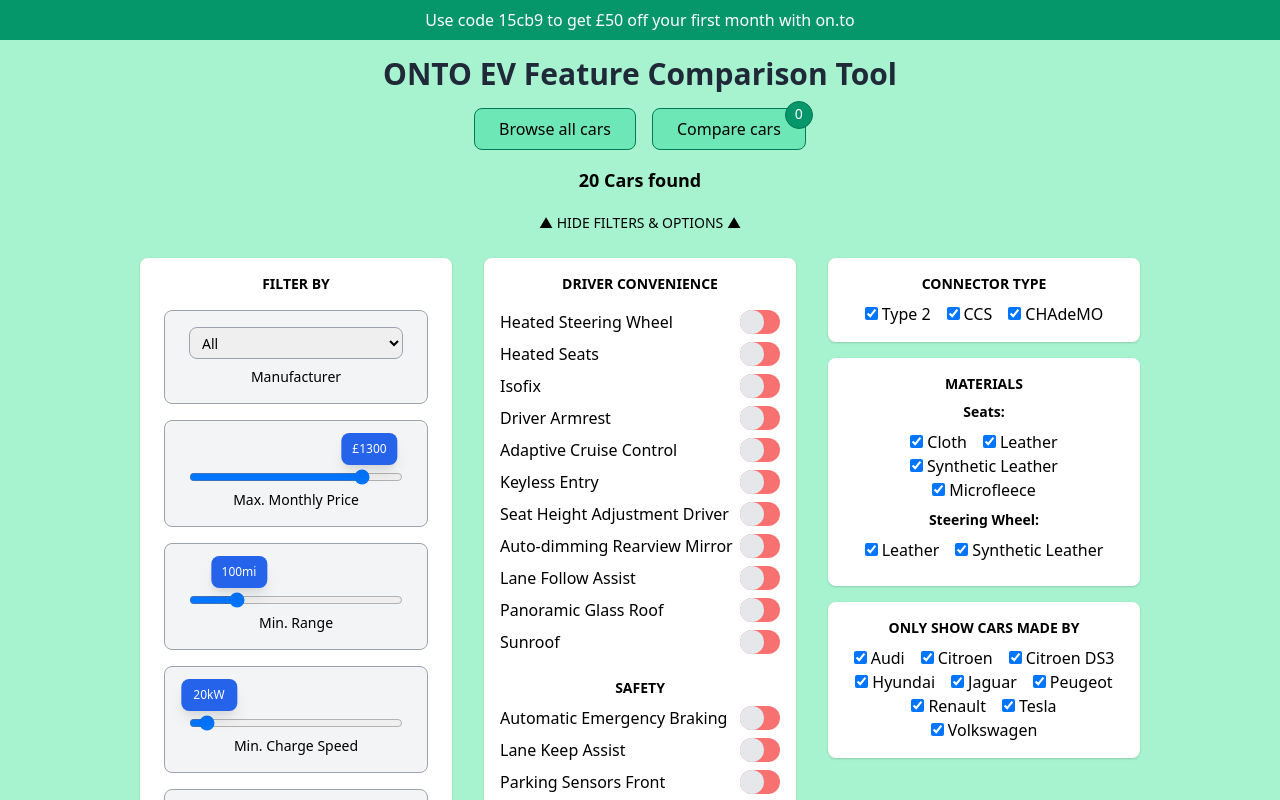
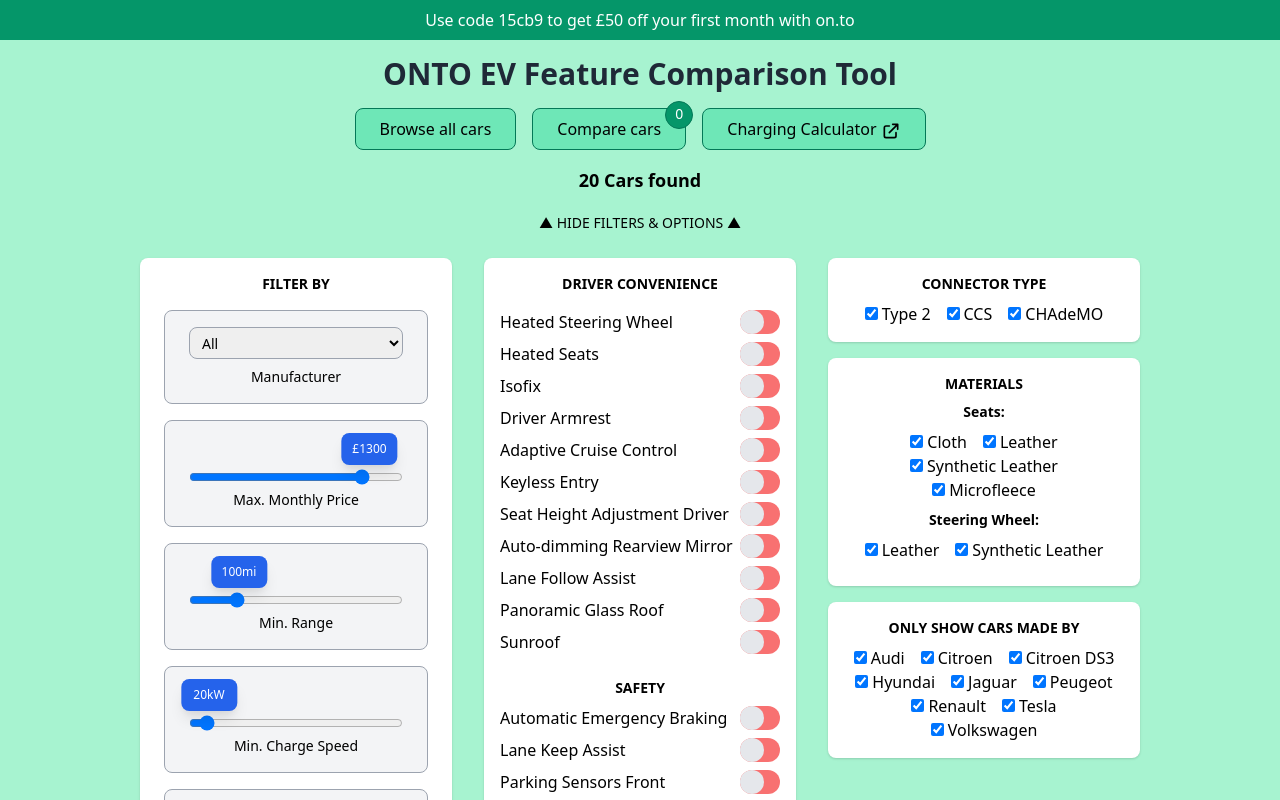
Before and after one commit to benbergmann82/ontofeatures, a React (Create React App) app: page / in a window 1280 px wide. Shown: the top 800 px of the page. Built offline with nearby package versions, Linux system fonts and the light colour scheme.

Commit message:
added link to ev calculator

```diff
--- a/package.json
+++ b/package.json
@@ -4,6 +4,7 @@
   "private": true,
   "dependencies": {
     "@craco/craco": "^6.2.0",
+    "@heroicons/react": "^1.0.5",
     "@testing-library/jest-dom": "^5.14.1",
     "@testing-library/react": "^11.2.7",
     "@testing-library/user-event": "^12.8.3",
--- a/src/components/App.js
+++ b/src/components/App.js
@@ -1,6 +1,7 @@
 import React, { useEffect, useState } from "react";
 import { initiateCarList } from "../actions";
 import { useDispatch, useSelector } from "react-redux";
+import { ExternalLinkIcon } from '@heroicons/react/outline';
 import Announcement from "./Announcement";
 import BrowseCars from "./BrowseCars";
 import CompareCars from "./CompareCars";
@@ -42,6 +43,7 @@ const App = () => {
             </span>
             Compare cars
           </button>
+          <a href="https://calc.evtips.co.uk" target="_blank" className="bg-green-300 px-6 py-2 border border-green-700 mx-2 hover:bg-green-600 hover:text-white transition-all rounded-lg">Charging Calculator<ExternalLinkIcon className="h-5 w-5 inline-block ml-1" /></a>
         </div>
         {activeView === views.BROWSE ? <BrowseCars /> : <CompareCars />}
       </div>
```
Also changed, not shown: 1 other file (tests, documents, lock files or other folders).
